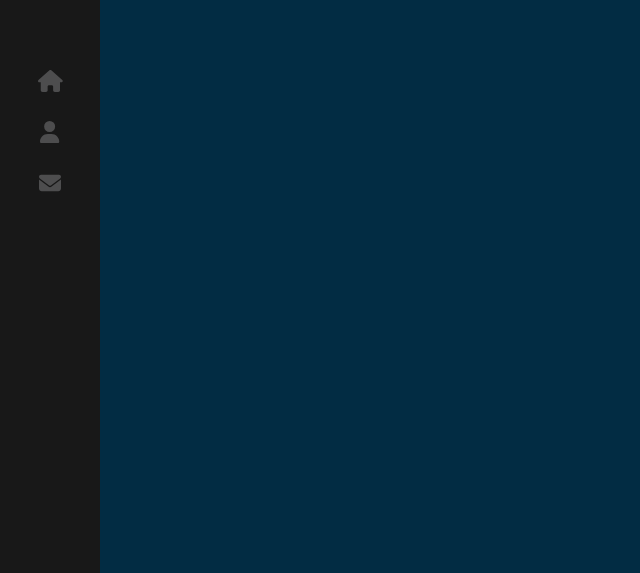
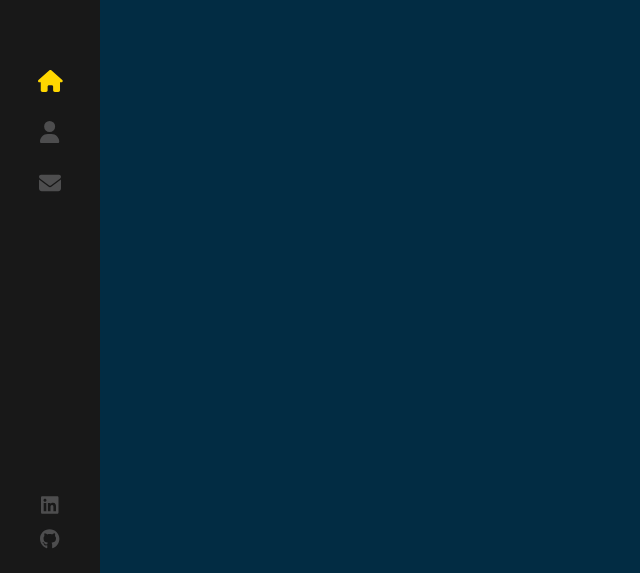
Before and after one commit to shalabhsahu2001/react-portfolio, a React (Create React App) app: page / in a window 1280 px wide. Shown: the part 224-797 px from the top of the page, without its empty margins (0-640 px from the left). Built offline with nearby package versions, Linux system fonts and the light colour scheme.

Commit message:
some more nav bar

```diff
--- a/src/components/Sidebar/index.js
+++ b/src/components/Sidebar/index.js
@@ -4,6 +4,7 @@ import LogoS from '../../assets/images/logo-s.png';
 import LogoSubtitle from '../../assets/images/logo_sub.png';
 import { FontAwesomeIcon } from '@fortawesome/react-fontawesome';
 import { faEnvelope, faHome, faUser } from '@fortawesome/free-solid-svg-icons';
+import { faGithub, faLinkedin} from '@fortawesome/free-brands-svg-icons';
 
 const Sidebar = () => (
     <div className='nav-bar'>
@@ -22,6 +23,18 @@ const Sidebar = () => (
                 <FontAwesomeIcon icon={faEnvelope} color='#4d4d4e'/>
             </NavLink>
         </nav>
+        <ul>
+            <li>
+                <a target='_blank' rel='noreferrer' href='https://www.linkedin.com/in/shalabh-sahu-00a074266/'>
+                    <FontAwesomeIcon icon={faLinkedin} color='#4d4d4e'/>
+                </a>
+            </li>
+            <li>
+                <a target='_blank' rel='noreferrer' href='https://github.com/shalabhsahu2001'>
+                    <FontAwesomeIcon icon={faGithub} color='#4d4d4e'/>
+                </a>
+            </li>
+        </ul>
     </div>
 )
 
--- a/src/components/Sidebar/index.scss
+++ b/src/components/Sidebar/index.scss
@@ -77,5 +77,32 @@
                 content: 'CONTACT';
             }
         }
+        a.active{
+            svg {
+                color: #ffd700;
+            }
+        }
+    }
+    ul {
+        position: absolute;
+        bottom: 20px;
+        width: 100%;
+        display: block;
+        padding: 0;
+        list-style: none;
+        text-align: center;
+        margin: 0;
+        li {
+            a {
+                padding: 7px 0;
+                display: block;
+                font-size: 20px;
+                line-height: 16px;
+
+                &:hover svg {
+                    color: #ffd700;
+                }
+            }
+        }
     }
 }
```
